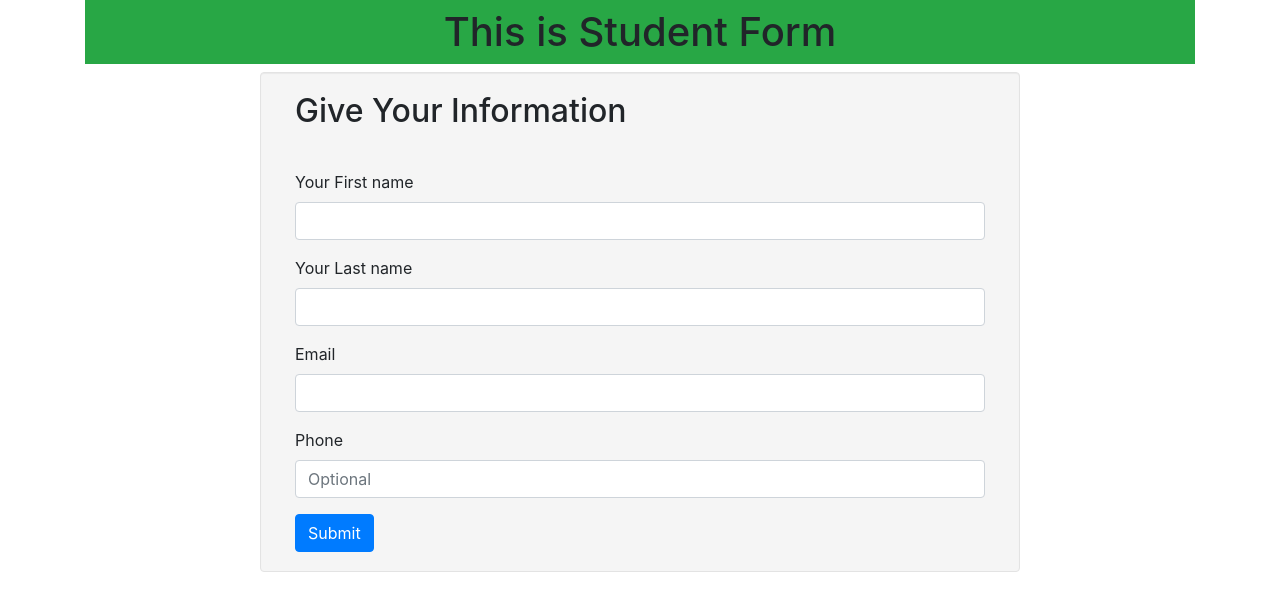
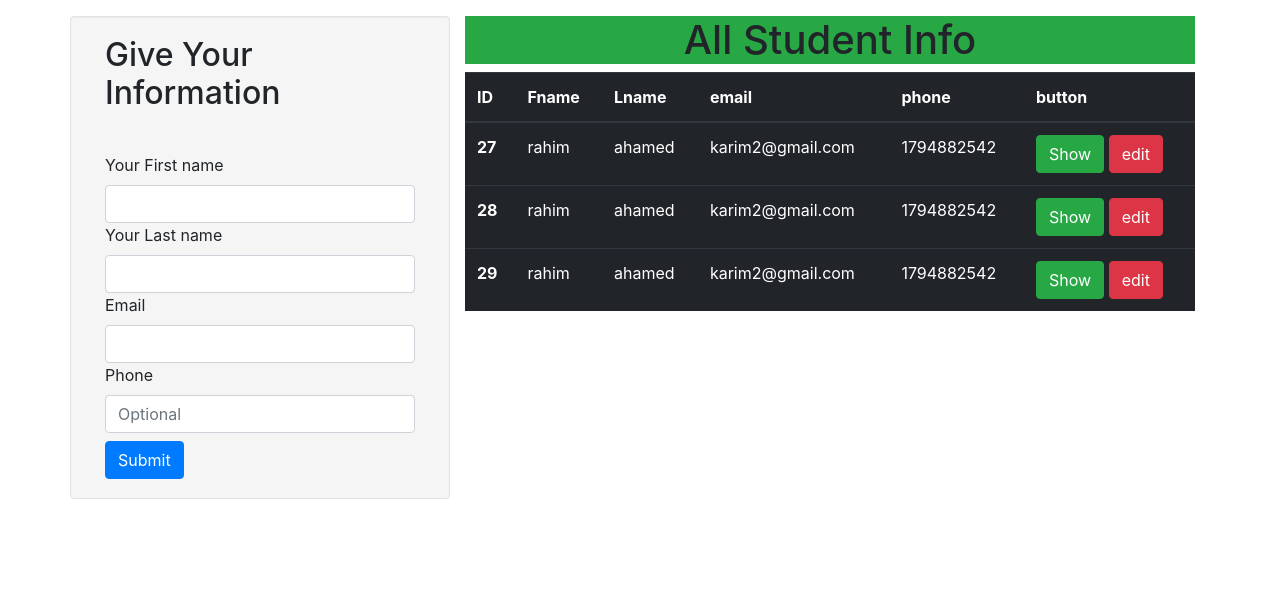
Before and after one commit to MotalibHossain/Django-Crud-Operations, a Django app: page /form/ in a window 1280 px wide. Shown: the part 56-667 px from the top of the page. Run offline with Django 3.2, Linux system fonts and the light colour scheme; data comes from the database, SQL or seed files in the repository; both versions use the stored data as it was after the commit; some libraries are stand-ins or nearby versions.

Commit message:
Save data throgh ajax post method and response json data

```diff
--- a/crud/static/stuformstyle.css
+++ b/crud/static/stuformstyle.css
@@ -6,7 +6,6 @@
 	padding-bottom: 2em;
 }
 .well {
-    margin: 0 auto;
     min-height: 20px;
     padding: 19px;
     margin-bottom: 20px;
@@ -16,3 +15,6 @@
     -webkit-box-shadow: inset 0 1px 1px rgb(0 0 0 / 5%);
     box-shadow: inset 0 1px 1px rgb(0 0 0 / 5%);
 }
+.form-group{
+    margin-bottom: 0px !important;
+}
--- a/crud/templates/base.html
+++ b/crud/templates/base.html
@@ -6,6 +6,7 @@
     <link rel="stylesheet" href="https://maxcdn.bootstrapcdn.com/font-awesome/4.5.0/css/font-awesome.min.css">
     <link rel="stylesheet" href="https://maxcdn.bootstrapcdn.com/bootstrap/4.0.0/css/bootstrap.min.css" integrity="sha384-Gn5384xqQ1aoWXA+058RXPxPg6fy4IWvTNh0E263XmFcJlSAwiGgFAW/dAiS6JXm" crossorigin="anonymous">
     {% load static %}
+	<script src="https://ajax.googleapis.com/ajax/libs/jquery/3.6.0/jquery.min.js"></script>
     <link rel="stylesheet" type="text/css" href="{% static 'css/stuformstyle.css' %}">
     <link rel="stylesheet" type="text/css" href="{% static 'css/show.css' %}">
     <style>
@@ -49,5 +50,6 @@
 	<script src="https://code.jquery.com/jquery-3.2.1.slim.min.js" integrity="sha384-KJ3o2DKtIkvYIK3UENzmM7KCkRr/rE9/Qpg6aAZGJwFDMVNA/GpGFF93hXpG5KkN" crossorigin="anonymous"></script>
 	<script src="https://cdnjs.cloudflare.com/ajax/libs/popper.js/1.12.9/umd/popper.min.js" integrity="sha384-ApNbgh9B+Y1QKtv3Rn7W3mgPxhU9K/ScQsAP7hUibX39j7fakFPskvXusvfa0b4Q" crossorigin="anonymous"></script>
 	<script src="https://maxcdn.bootstrapcdn.com/bootstrap/4.0.0/js/bootstrap.min.js" integrity="sha384-JZR6Spejh4U02d8jOt6vLEHfe/JQGiRRSQQxSfFWpi1MquVdAyjUar5+76PVCmYl" crossorigin="anonymous"></script>
+	<script src="https://code.jquery.com/jquery-3.6.0.js" integrity="sha256-H+K7U5CnXl1h5ywQfKtSj8PCmoN9aaq30gDh27Xc0jk=" crossorigin="anonymous"></script>
 </body>
 </html>
--- a/crud/templates/stuform.html
+++ b/crud/templates/stuform.html
@@ -1,53 +1,104 @@
 {% extends 'base.html' %}
 {%block block_body%}
 <div class="container">
-		<h1 class="bg-success text-center p-2">This is Student Form</h1>
+	<!-- <h1 class="bg-success text-center p-2">This is Student Form</h1> -->
 </div>
 <div class="container">
-		<div class="row">
-			<div class="col-sm-8 col-sm-offset-2 well">
+	<div class="row mt-3">
+		<div class="col-lg-4 col-md-4 col-sm-4 col-sm-4 offset-2 well">
 			<div class="col-sm-12 form-legend">
-					<h2 >Give Your Information</h2>
+				<h2>Give Your Information</h2>
 			</div>
 			<div class="col-sm-12 form-column">
-					<form action="/send" method="post">
+				<form method="post" id="studentForm">
 					{% csrf_token %}
-						<div class="form-group">
+					<div class="form-group mb-0">
 						<label for="fname">Your First name</label>
-							<input type="text"  name="fname" class="form-control" required>
+						<input type="text" id="fname" name="fname" class="form-control" required>
 					</div>
-						<div class="form-group">
+					<div class="form-group mb-0">
 						<label for="email-confirm">Your Last name</label>
-							<input type="text"name="lname" class="form-control" required>
+						<input type="text" id="lname" name="lname" class="form-control" required>
 					</div>
-						<div class="form-group">
+					<div class="form-group mb-0">
 						<label for="country">Email</label>
-							<input type="text"  name="email" class="form-control" placeholder="" required>
+						<input type="text" id="email" name="email" class="form-control" placeholder="" required>
 					</div>
-						<div class="form-group">
+					<div class="form-group mb-0">
 						<label for="phone">Phone</label>
-							<input type="number" name="phone" class="form-control" placeholder="Optional" required>
+						<input type="number" id="phone" name="phone" class="form-control" placeholder="Optional"
+							required>
 					</div>
-						<!-- <div class="form-group">
-							<label for="password">Password</label>
-							<input type="password" id="password" name="password" class="form-control" placeholder="Minimum 5 characters">
+					<input id="submit" type="submit" class="btn btn-primary mt-2">
+				</form>
+				<span id="message"></span>
 			</div>
-						<div class="form-group">
-							<label for="password-confirm">Confirm Password</label>
-							<input type="password" id="password-confirm" name="passwordConfirm" class="form-control">
-						</div> -->
-						<!-- <div class="form-group">
-							<div class="checkbox">
-								<label>
-									<input id="termsOfUse" type="checkbox" name="termsOfUse"> Yes, I agree to terms of use.
-							    </label>
 		</div>
-						</div> -->
-						<input type="submit" class="btn btn-primary">
-                        {{ msg }}
-					</form>
+		<div class="col-lg-8 col-md-8 col-sm-8">
+			<h1 class="bg-success text-center">All Student Info</h1>
+			<table class="table table-dark">
+				<thead>
+					<tr>
+						<th scope="col">ID</th>
+						<th scope="col">Fname</th>
+						<th scope="col">Lname</th>
+						<th scope="col">email</th>
+						<th scope="col">phone</th>
+						<th scope="col">button</th>
+					</tr>
+				</thead>
+				<tbody>
+					{% for d in profile %}
+					<tr>
+						<th scope="row">{{ d.id }}</th>
+						<td>{{ d.fname }}</td>
+						<td>{{ d.lname }}</td>
+						<td>{{ d.email }}</td>
+						<td>{{ d.phone }}</td>
+						<td>
+							<a class="btn btn-success" href="/profile?id={{d.id}}">Show</a>
+							<a class="btn btn-danger" href="/edit?id={{d.id}}">edit</a>
+						</td>
+					</tr>
+					{% endfor %}
+				</tbody>
+
+			</table>
 		</div>
 	</div>
 </div>
-	</div>
+
+
+<script>
+	$(document).ready(function () {
+		$("#submit").click(function (e) {
+			e.preventDefault()
+			console.log("click me")
+			let fname = $("#fname").val();
+			let lname = $("#lname").val();
+			let email = $("#email").val();
+			let phone = $("#phone").val();
+			const csrftoken = $("input[name=csrfmiddlewaretoken]").val();
+			console.log(csrftoken)
+			formData = { fname: fname, lname: lname, email: email, phone: phone, csrfmiddlewaretoken: csrftoken }
+			$.ajax({
+				url: "{% url 'send' %}",
+				type: "POST",
+				data: formData,
+				dataType: "json",
+				success: (title) => {
+					$("#studentForm")[0].reset();
+					console.log(title);
+					let title1=title
+					$("#message").append(title1);
+				},
+				error: (title) => {
+					console.log(title);
+					$("#message").append(title);
+				}
+			});
+
+		})
+	});
+</script>
 {%endblock%}
--- a/crud/views.py
+++ b/crud/views.py
@@ -1,5 +1,6 @@
+from multiprocessing import context
 from django.shortcuts import render
-from django.http import HttpResponse, HttpResponseRedirect
+from django.http import HttpResponse, HttpResponseRedirect, JsonResponse
 from crud.models import student3
 
 
@@ -8,7 +9,9 @@ def index(request):
 
 
 def form(request):
-    return render(request, 'stuform.html')
+    show = student3.objects.all()
+    context={"profile":show}
+    return render(request, 'stuform.html',context)
 
 
 def send(request):
@@ -19,9 +22,10 @@ def send(request):
         phone = request.POST.get('phone')
         student3(fname=fname, lname=lname, email=email, phone=phone).save()
         title = {'title': 'Send', 'msg': 'Success'}
-        return render(request, 'stuform.html', title)
+        # return render(request, 'stuform.html', title)
+        return JsonResponse({"title":"data is submitted"})
     else:
-        return HttpResponse('Error-404')
+        return JsonResponse({"title":"Something is wrong"})
 
 
 def show(request):
```
Also changed, not shown: db.sqlite3. Lines whose indentation alone changed are shown as unchanged.
